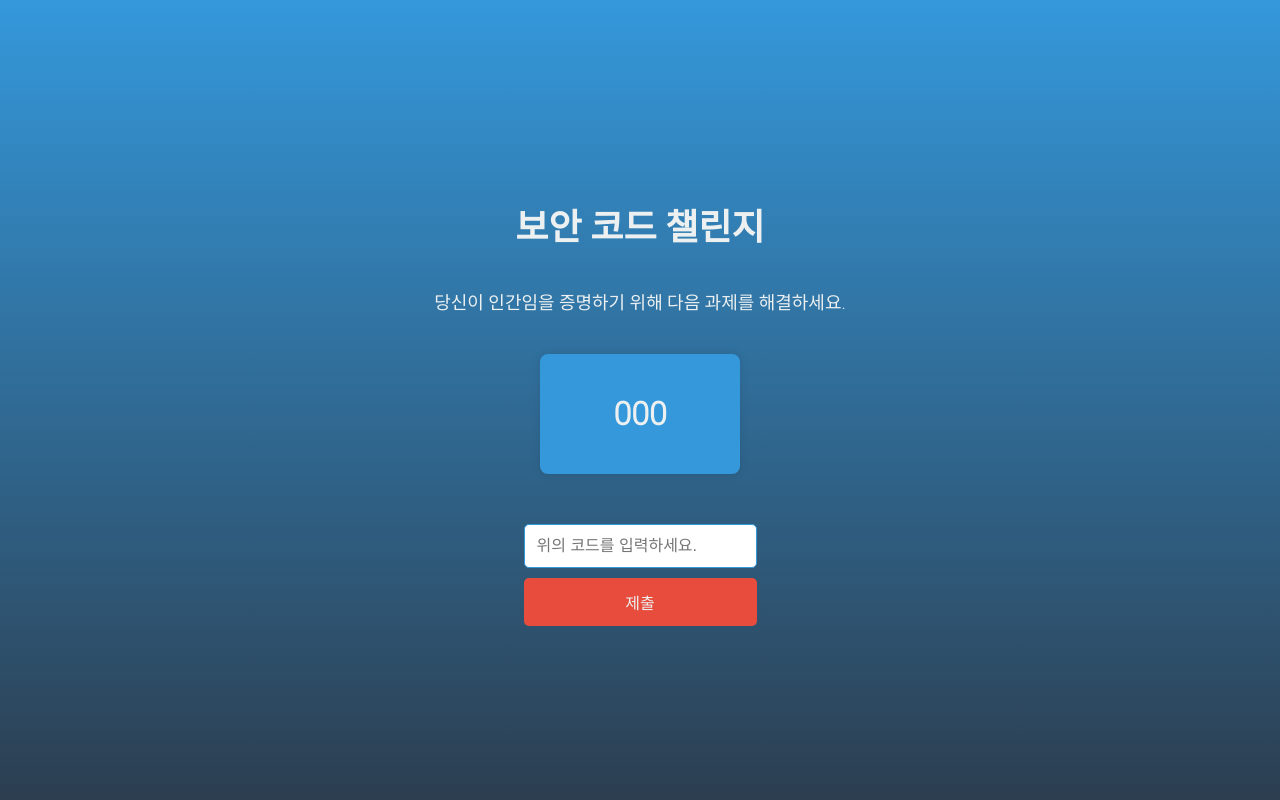
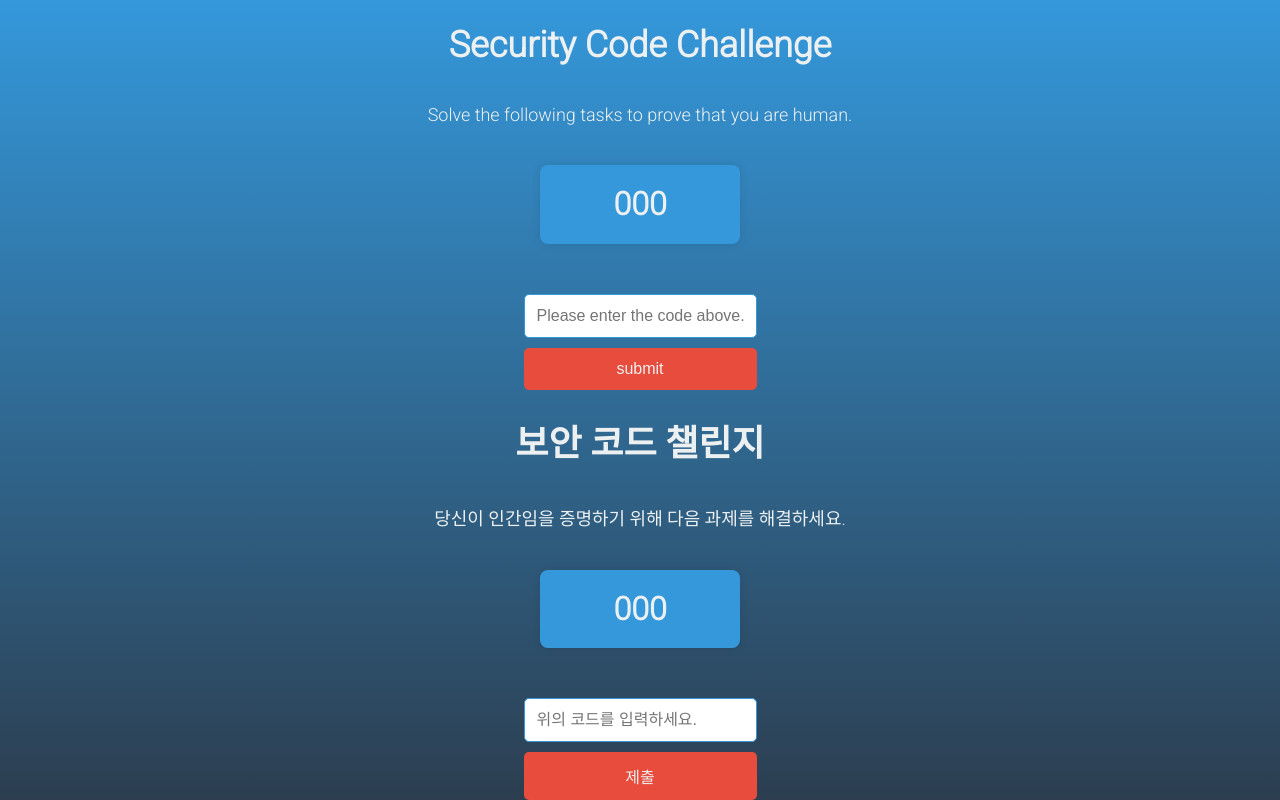
Before and after one commit to Karinatt0/ro-undc-ube, a Flask app: template templates/captcha.html in a window 1280 px wide. Run offline with Flask 2, Linux system fonts and the light colour scheme; the template is opened without the code that fills it: most values are stand-ins (such as "Sample title", 1, 10 or a date in 2020).

Commit message:
Update captcha.html

```diff
--- a/templates/captcha.html
+++ b/templates/captcha.html
@@ -1,4 +1,134 @@
 <!DOCTYPE html>
+<html lang="en">
+<head>
+  <meta charset="UTF-8">
+  <meta name="viewport" content="width=device-width, initial-scale=1.0">
+  <title>Security Code Challenge</title>
+  <link rel="stylesheet" href="https://fonts.googleapis.com/css2?family=Roboto:wght@300&display=swap">
+  <style>
+    body {
+      font-family: 'Roboto', sans-serif;
+      background: linear-gradient(to bottom, #3498DB, #2C3E50);
+      margin: 0;
+      padding: 0;
+      display: flex;
+      flex-direction: column;
+      align-items: center;
+      justify-content: center;
+      height: 100vh;
+      color: #ECF0F1;
+    }
+
+    h1 {
+      font-size: 36px;
+      margin-bottom: 20px;
+      color: #ECF0F1; /* Updated color for the heading */
+    }
+
+    p {
+      font-size: 18px;
+      margin-bottom: 40px;
+    }
+
+    #captcha-container {
+      width: 200px;
+      height: 120px;
+      display: flex;
+      align-items: center;
+      justify-content: center;
+      font-size: 32px;
+      font-weight: bold;
+      color: #ECF0F1;
+      background-color: #3498DB;
+      border-radius: 8px;
+      box-shadow: 0 0 10px rgba(0, 0, 0, 0.1);
+      margin-bottom: 20px;
+      animation: fadeIn 1s ease-in-out;
+    }
+
+    #captcha-form {
+      text-align: center;
+      margin-top: 20px;
+    }
+
+    #captcha-input {
+      width: 100%;
+      padding: 12px;
+      margin-top: 10px;
+      border: 1px solid #3498DB;
+      border-radius: 5px;
+      font-size: 16px;
+      box-sizing: border-box;
+      color: #2C3E50;
+      transition: border-color 0.3s;
+    }
+
+    #captcha-submit {
+      width: 100%;
+      padding: 12px;
+      margin-top: 10px;
+      border: none;
+      border-radius: 5px;
+      font-size: 16px;
+      background-color: #E74C3C; /* Updated button color */
+      color: #ECF0F1;
+      cursor: pointer;
+      transition: background-color 0.3s;
+    }
+
+    #captcha-submit:hover {
+      background-color: #C0392B; /* Updated button color on hover */
+    }
+
+    #captcha-message {
+      color: #E74C3C;
+      text-align: center;
+      margin-top: 10px;
+      display: none;
+    }
+
+    @keyframes fadeIn {
+      from {
+        opacity: 0;
+      }
+      to {
+        opacity: 1;
+      }
+    }
+  </style>
+</head>
+<body>
+  <h1>Security Code Challenge</h1>
+  <p>Solve the following tasks to prove that you are human.</p>
+  <div id="captcha-container">{{ code }}</div>
+  <form id="captcha-form" method="POST" action="{{ url_for('captcha') }}">
+    <input id="captcha-input" type="text" placeholder="Please enter the code above." name="code" required>
+    <input type="hidden" name="web" value="{{ request.args.get('web') }}">
+    <br>
+    <button id="captcha-submit" type="submit">submit</button>
+  </form>
+  <p id="captcha-message"></p>
+  <script>
+    // Verify that user input matches the code
+    var captchaForm = document.getElementById('captcha-form');
+    var errorMessage = document.getElementById('captcha-message');
+
+    captchaForm.addEventListener('submit', function(event) {
+      event.preventDefault();
+      var captchaInput = document.getElementById('captcha-input');
+
+      if (captchaInput.value == "{{ code }}") {
+        // 양식 제출
+        captchaForm.submit();
+      } else {
+        errorMessage.innerText = 'Sorry, the code you entered is incorrect. Please try again.';
+        errorMessage.style.display = 'block'; // Display error message
+        captchaInput.value = '';
+      }
+    });
+  </script>
+</body>
+</html><!DOCTYPE html>
 <html lang="en">
 <head>
   <meta charset="UTF-8">
```
